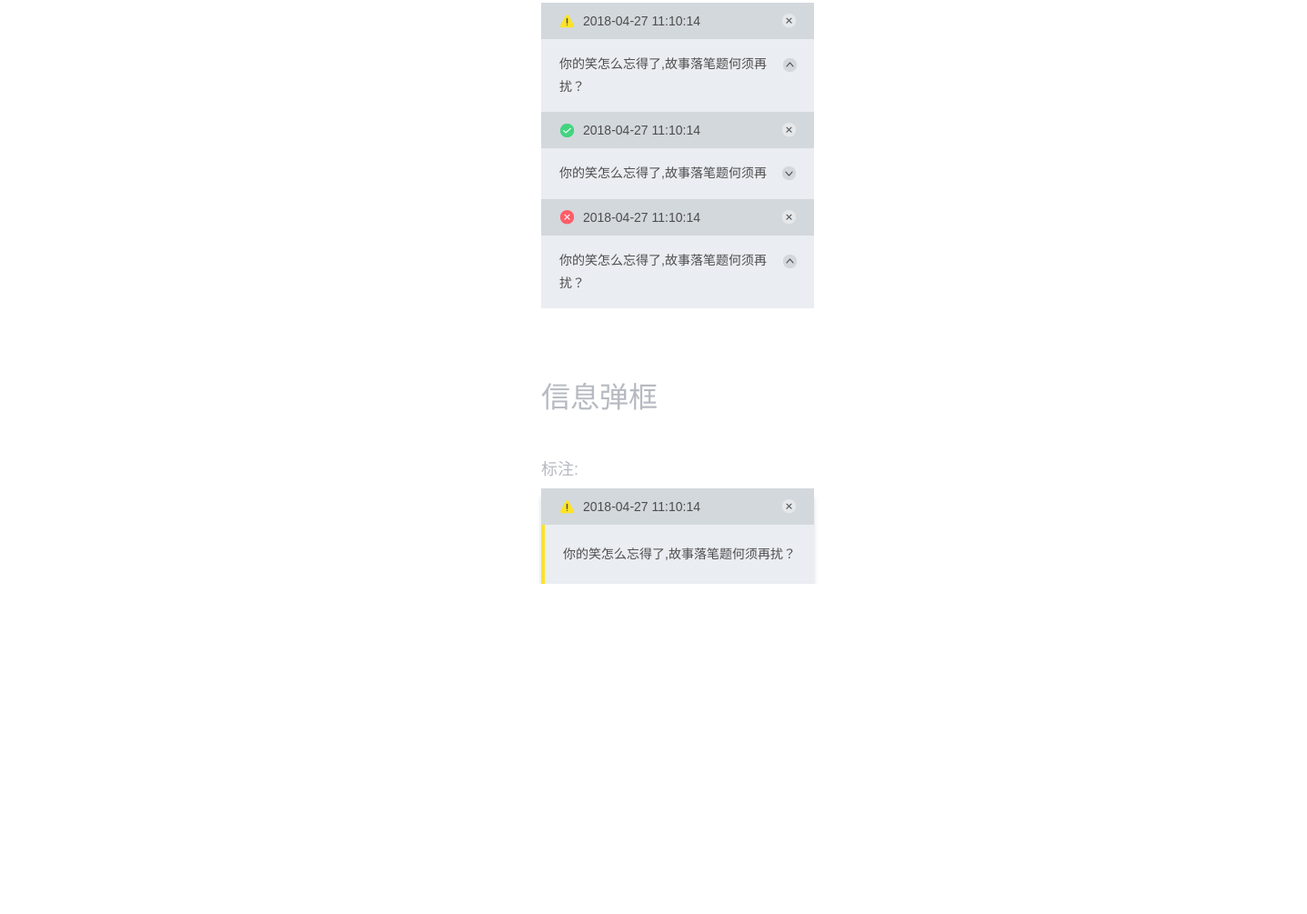
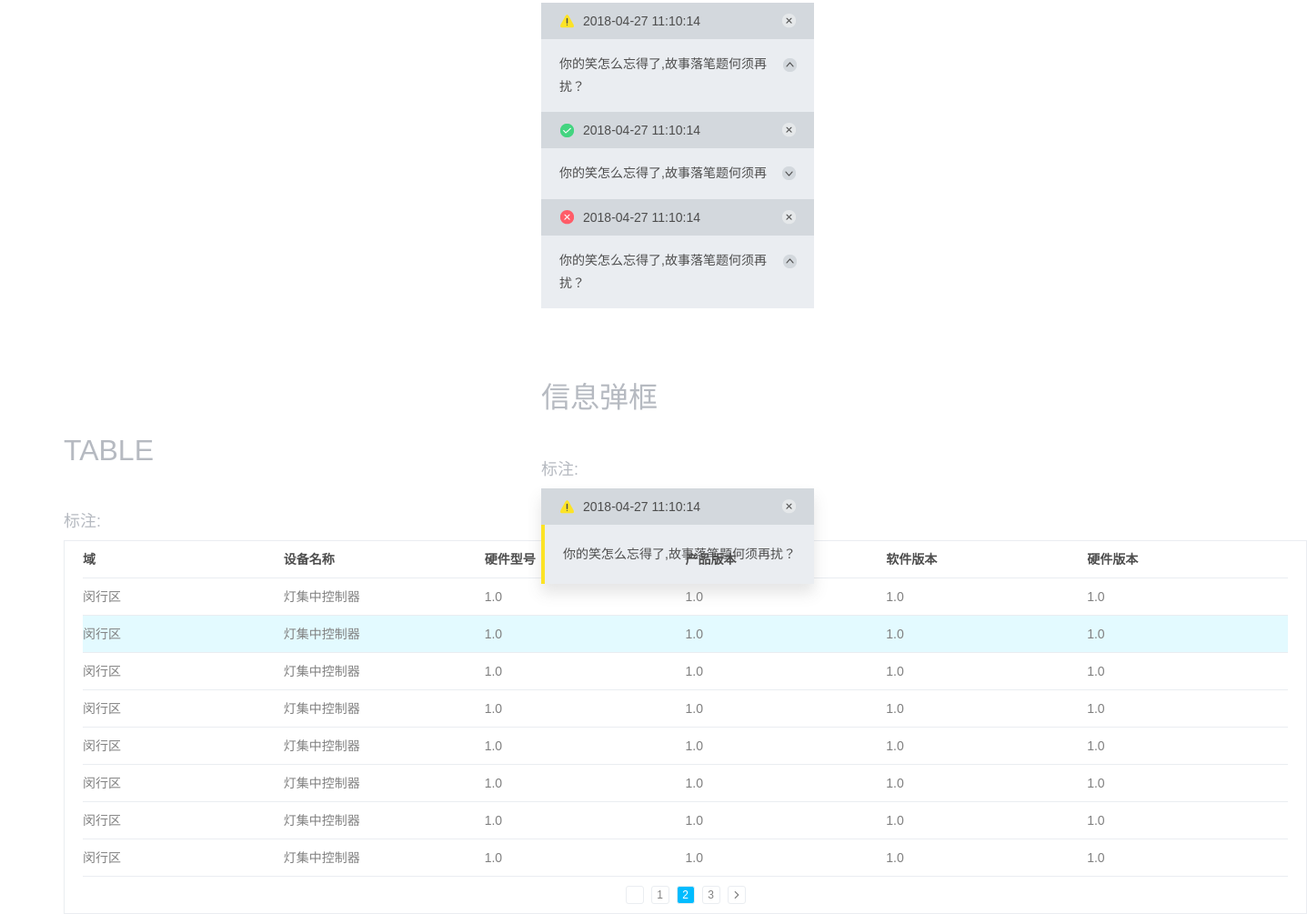
Before and after one commit to ChrisWen960216/srp-design, a website built with webpack: page src/index.html in a window 1280 px wide. Shown: the part 3991-4996 px from the top of the page at 91% size, 1437 px wide, since content can reach past the window. Before the commit the page ends 4633 px from the top, so only its background shows below. Built offline with nearby package versions, Linux system fonts and the light colour scheme; files whose address does not match are found by name; a web font is replaced by a local one.

Commit message:
Add table

```diff
--- a/src/index.html
+++ b/src/index.html
@@ -461,7 +461,7 @@
           </div>
         </div>
       </aside>
-
+      <div class='clearfix'>
         <aside class="right-menus">
           <header>
             <span class="extra font-t1">右侧边栏</span>
@@ -689,6 +689,106 @@
           </aside>
 
         </div>
+      </div>
+      <aside class="tables">
+        <header>
+          <span class="extra font-t1">TABLE</span>
+        </header>
+        <div class="tables_container">
+          <header>
+            <span class="extra font-t4">标注:</span>
+          </header>
+          <div class="table">
+            <table>
+              <tr class='table-header font-color-1 font-t5'>
+                <th>域</th>
+                <th>设备名称</th>
+                <th>硬件型号</th>
+                <th>产品版本</th>
+                <th>软件版本</th>
+                <th>硬件版本</th>
+              </tr>
+              <tr class='font-color-2 font-t5'>
+                <td>闵行区</td>
+                <td>灯集中控制器</td>
+                <td>1.0</td>
+                <td>1.0</td>
+                <td>1.0</td>
+                <td>1.0</td>
+              </tr>
+              <tr class='font-color-2 font-t5 active'>
+                <td>闵行区</td>
+                <td>灯集中控制器</td>
+                <td>1.0</td>
+                <td>1.0</td>
+                <td>1.0</td>
+                <td>1.0</td>
+              </tr>
+              <tr class='font-color-2 font-t5'>
+                <td>闵行区</td>
+                <td>灯集中控制器</td>
+                <td>1.0</td>
+                <td>1.0</td>
+                <td>1.0</td>
+                <td>1.0</td>
+              </tr>
+              <tr class='font-color-2 font-t5'>
+                <td>闵行区</td>
+                <td>灯集中控制器</td>
+                <td>1.0</td>
+                <td>1.0</td>
+                <td>1.0</td>
+                <td>1.0</td>
+              </tr>
+              <tr class='font-color-2 font-t5'>
+                <td>闵行区</td>
+                <td>灯集中控制器</td>
+                <td>1.0</td>
+                <td>1.0</td>
+                <td>1.0</td>
+                <td>1.0</td>
+              </tr>
+              <tr class='font-color-2 font-t5'>
+                <td>闵行区</td>
+                <td>灯集中控制器</td>
+                <td>1.0</td>
+                <td>1.0</td>
+                <td>1.0</td>
+                <td>1.0</td>
+              </tr>
+              <tr class='font-color-2 font-t5'>
+                <td>闵行区</td>
+                <td>灯集中控制器</td>
+                <td>1.0</td>
+                <td>1.0</td>
+                <td>1.0</td>
+                <td>1.0</td>
+              </tr>
+              <tr class='font-color-2 font-t5'>
+                <td>闵行区</td>
+                <td>灯集中控制器</td>
+                <td>1.0</td>
+                <td>1.0</td>
+                <td>1.0</td>
+                <td>1.0</td>
+              </tr>
+            </table>
+            <div class="ops_container">
+              <dl class='page'>
+                <dd class='la disabled'>
+                  <img src='/img/dis-right.png' alt="">
+                </dd>
+                <dd>1</dd>
+                <dd class='active'>2</dd>
+                <dd>3</dd>
+                <dd class='ra'>
+                  <img src='/img/right.png' alt="">
+                </dd>
+              </dl>
+            </div>
+          </div>
+        </div>
+      </aside>
 
     </section>
 
--- a/src/style/index.less
+++ b/src/style/index.less
@@ -13,6 +13,7 @@
 @import './rightMenu.less';
 @import './messgaeCenter.less';
 @import './messageModal.less';
+@import './table.less';
 
 #root {
   margin: 0 70px;
@@ -267,6 +268,17 @@
         }
       }
     }
+    .tables{
+      > header {
+        margin-top: 72px;
+        margin-bottom: 44px;
+      }
+      .tables_container{
+        > header {
+          margin-bottom: 10px;
+        }
+      }
+    }
   }
   .modal {
     background: #EAEEF2;
--- a/src/style/messageModal.less
+++ b/src/style/messageModal.less
@@ -4,7 +4,7 @@
 
 .message-modal{
   .messageCenter{
-    box-shadow: 0 10px 5px rgba(80,80,80,.2);
+    box-shadow: 0 10px 15px rgba(80,80,80,.15);
     .warning{
       .message_container{
         border-left: 4px solid #FCE326;
--- /dev/null
+++ b/src/style/table.less
@@ -0,0 +1,39 @@
+@import './variables.less';
+@import './init.less';
+
+.table{
+  border: 1px solid @base-color-1;
+  padding: 0 20px;
+  width: 100%;
+  table{
+    width: 100%;
+    text-align: left;
+    tr{
+      cursor: pointer;
+      transition: .3s;
+      &:hover, &.active{
+        background: #E3FAFF
+      }
+      td,th{
+        line-height: 40px;
+        height: 40px;
+        width: 100% / 6;
+        border-bottom: 1px solid @base-color-1;
+        transition: .3s;
+      }
+      &:first-child{
+        &:hover,&.active{
+          background: white;
+        }
+      }
+    }
+  }
+  .ops_container{
+    width: 100%;
+    display: flex;
+    justify-content: center;
+    .page{
+      margin: 10px auto;
+    }
+  }
+}
```
Lines whose indentation alone changed are shown as unchanged.
